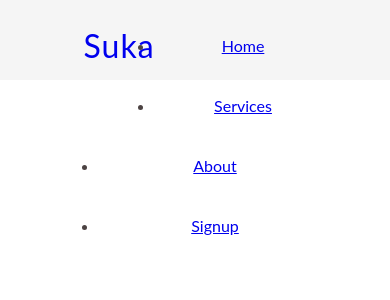
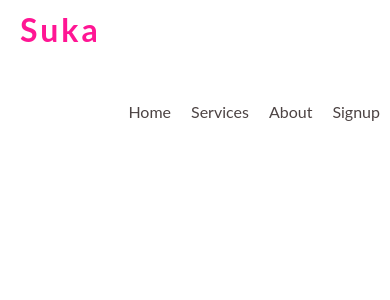
Before and after one commit to Teenskey-Knows/Phase-4-salon-frontend, a React (Create React App) app: page /services in a window 390 px wide. Shown: the top 300 px of the page. Built offline with nearby package versions, Linux system fonts and the light colour scheme.

Commit message:
modify Navbar styling

```diff
--- a/src/components/Navbar/Navbar.css
+++ b/src/components/Navbar/Navbar.css
@@ -1,13 +1,12 @@
 #navbar {
     font-family: Lato, Helvetica, Arial, sans-serif;
-    background: whitesmoke;
+    background: white;
     position: fixed;
     top: 0;
     height: 80px;
     line-height: 60px;
     width: 100%;
     z-index: 10;
-    color: #4c4343;
 }
 
 .navbar-wrapper {
@@ -18,12 +17,61 @@
 
 .logo {
     float: left;
-    margin-left: 25px;
+    margin-left: 15px;
     font-size: 2em;
     height: 80px;
-    letter-spacing: 1px;
+    letter-spacing: 3px;
+    font-weight: 650;
 }
 
 .logo a {
     text-decoration: none;
+    color: #ff1694;
 }
+
+#navbar ul {
+    display: inline-block;
+    list-style: none;
+    margin-top: 2px;
+    text-align: right;
+    float: right;
+}
+
+#navbar li {
+    display: inline-block;
+}
+
+#navbar li a {
+    color:#4c4343;
+    display: block;
+    font-size: 1em;
+    height: 80px;
+    padding: 0 10px;
+    position: relative;
+    text-decoration: none;
+    text-transform: capitalize;
+}
+
+#navbar li a:hover {
+    color: #f25278;
+    transition: all 0.5s ease-in-out;
+    font-size: 1.2em;
+}
+
+
+
+/* Media Queries */
+
+@media (max-width: 768px) {
+    .navbar-wrapper {
+        width: 90%
+    }
+} @media (max-width: 638px) {
+    .navbar-wrapper {
+        width: 100%;
+    }
+} @media (max-width: 768px) {
+    .logo {
+        margin-left: 20px;
+    }
+}
```
